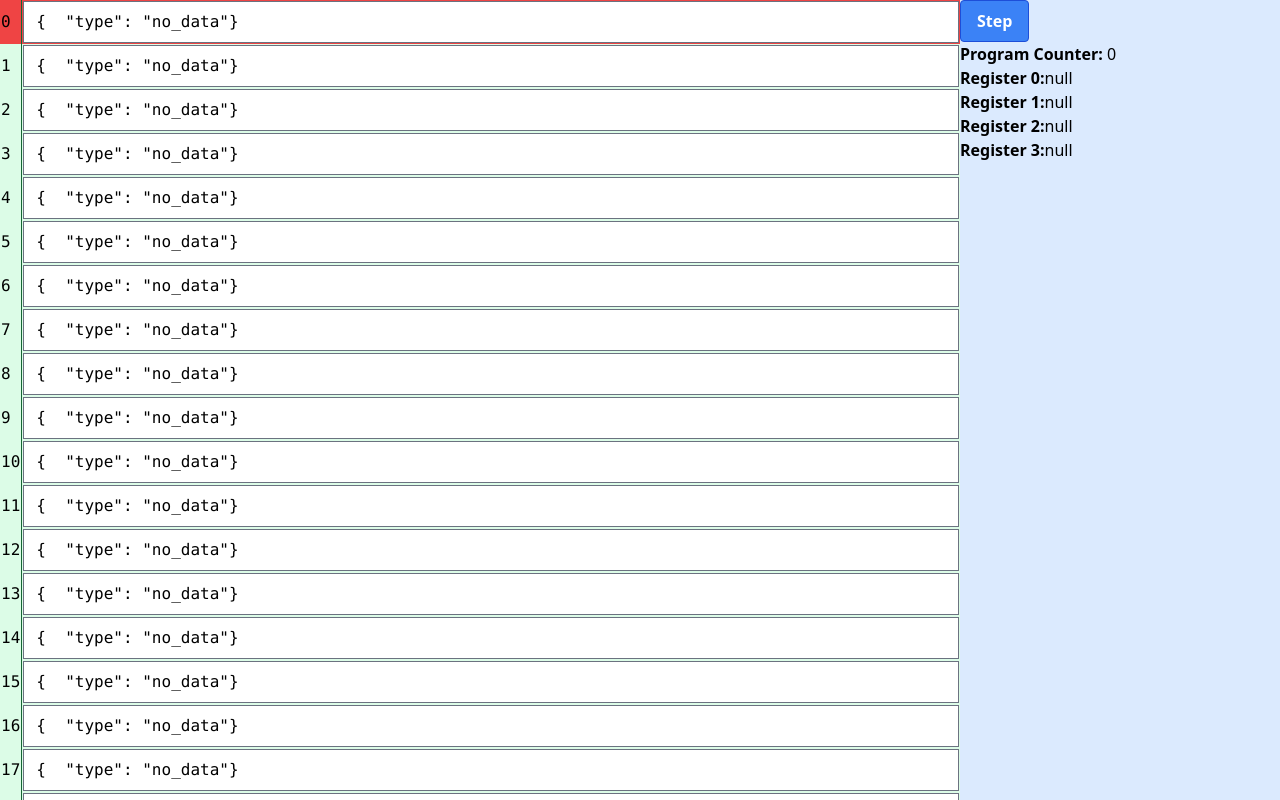
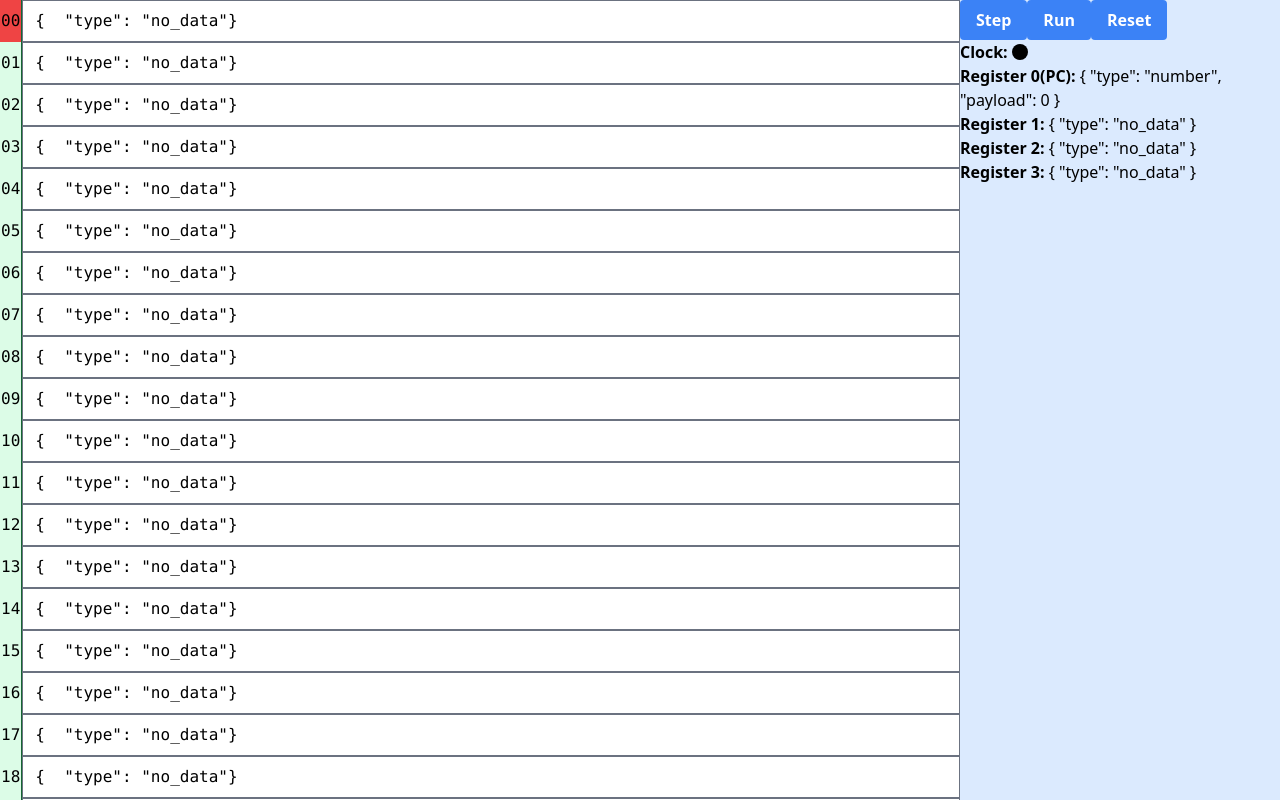
Before and after one commit to AlabasterAxe/interview_prep, an Angular app in the folder operating-system/: page / in a window 1280 px wide. Built offline with nearby package versions, Linux system fonts and the light colour scheme; what @tailwindcss/typography would draw is missing.

Commit message:
add a clock

```diff
--- a/operating-system/src/app/app.component.html
+++ b/operating-system/src/app/app.component.html
@@ -2,11 +2,16 @@
   <div class="w-3/4 bg-green-100 overflow-auto">
     <table>
       <tr
-        [ngClass]="{ 'font-mono': true, 'bg-red-500': programCounter === i }"
+        [ngClass]="{
+          'font-mono': true,
+          'bg-red-500': registers[0] && registers[0].payload === i
+        }"
         *ngFor="let item of memory; let i = index; trackBy: trackByFn"
       >
-        <td class="line-number border-r border-green-800">{{ i }}</td>
-        <td class="value">
+        <td class="line-number border-r border-green-800">
+          {{ zeroPad(i, 2) }}
+        </td>
+        <td class="value p-0">
           <input
             class="w-full"
             type="text"
@@ -18,24 +23,22 @@
     </table>
   </div>
   <div class="w-1/4 bg-blue-100">
-    <button
-      class="
-        bg-blue-500
-        hover:bg-blue-700
-        text-white
-        font-bold
-        py-2
-        px-4
-        border border-blue-700
-        rounded
-      "
-      (click)="evaluateStep()"
-    >
-      Step
-    </button>
-    <p><span class="font-bold">Program Counter: </span>{{ programCounter }}</p>
+    <div class="flex items-center">
+      <button class="btn btn-blue" (click)="evaluateStep()">Step</button>
+      <button class="btn btn-blue" (click)="evaluateStep()">Run</button>
+      <button class="btn btn-blue" (click)="reset()">Reset</button>
+    </div>
+    <div class="flex">
+      <span class="font-bold">Clock: </span
+      ><span
+        class="rounded-full w-4 h-4 m-1"
+        [ngClass]="{ 'bg-black': clockValue, 'bg-white': !clockValue }"
+      ></span>
+    </div>
     <p *ngFor="let register of registers; let i = index">
-      <span class="font-bold">Register {{ i }}:</span>{{ register | json }}
+      <span class="font-bold"
+        >Register {{ i }}{{ i === 0 ? "(PC)" : "" }}: </span
+      >{{ register | json }}
     </p>
   </div>
 </div>
--- a/operating-system/src/app/app.component.scss
+++ b/operating-system/src/app/app.component.scss
@@ -1,4 +1,4 @@
 td.line-number {
-width:0.1%;
-white-space: nowrap;
+  width:0.1%;
+  white-space: nowrap;
 }
--- a/operating-system/src/app/app.component.ts
+++ b/operating-system/src/app/app.component.ts
@@ -22,16 +22,26 @@ export class AppComponent {
   memory: Data[] = Array(MEMORY_SIZE).fill({
     type: DataType.no_data,
   });
-  registers: (Data | null)[] = [null, null, null, null];
+  registers: Data[] = [
+    {
+      type: DataType.number,
+      payload: 0,
+    },
+    { type: DataType.no_data },
+    { type: DataType.no_data },
+    { type: DataType.no_data },
+  ];
+  clockValue = true;
 
   constructor() {
     const existingMemory = localStorage.getItem('memory');
     if (existingMemory) {
       this.memory = JSON.parse(existingMemory);
     }
+    setInterval(() => {
+      this.clockValue = !this.clockValue;
+    }, 500);
   }
-
-  programCounter = 0;
 
   zeroPad = zeroPad;
 
@@ -49,13 +59,17 @@ export class AppComponent {
   }
 
   evaluateStep() {
-    const data = this.memory[this.programCounter];
+    const pc = this.registers[0];
+    if (pc?.type !== DataType.number) {
+      return;
+    }
+    const data = this.memory[pc.payload as number];
     if (data.type !== DataType.instruction) {
       return;
     }
 
     this.evaluateInstruction(data.payload as InstructionPayload);
-    this.programCounter++;
+    (pc.payload as number)++;
   }
 
   evaluateInstruction(instruction: InstructionPayload) {
@@ -93,6 +107,39 @@ export class AppComponent {
     }
   }
 
+  evaluateMultiply(payload: AddPayload) {
+    const value1 = this.registers[payload.register1] as Data;
+    const value2 = this.registers[payload.register2] as Data;
+    if (value1.type === DataType.number && value2.type === DataType.number) {
+      this.putValueAtReference(payload.dst, {
+        type: DataType.number,
+        payload: (value1.payload as number) * (value2.payload as number),
+      });
+    }
+  }
+
+  evaluateSubtract(payload: AddPayload) {
+    const value1 = this.registers[payload.register1] as Data;
+    const value2 = this.registers[payload.register2] as Data;
+    if (value1.type === DataType.number && value2.type === DataType.number) {
+      this.putValueAtReference(payload.dst, {
+        type: DataType.number,
+        payload: (value1.payload as number) - (value2.payload as number),
+      });
+    }
+  }
+
+  evaluateDivide(payload: AddPayload) {
+    const value1 = this.registers[payload.register1] as Data;
+    const value2 = this.registers[payload.register2] as Data;
+    if (value1.type === DataType.number && value2.type === DataType.number) {
+      this.putValueAtReference(payload.dst, {
+        type: DataType.number,
+        payload: (value1.payload as number) / (value2.payload as number),
+      });
+    }
+  }
+
   evaluateMove(payload: MovePayload) {
     let value: Data = { type: DataType.no_data };
     switch (payload.src.type) {
@@ -106,4 +153,8 @@ export class AppComponent {
 
     this.putValueAtReference(payload.dst, value);
   }
+
+  reset() {
+    this.registers[0] = { type: DataType.number, payload: 0 };
+  }
 }
--- a/operating-system/src/styles.scss
+++ b/operating-system/src/styles.scss
@@ -3,3 +3,4 @@
 @import 'tailwindcss/base';
 @import 'tailwindcss/components';
 @import 'tailwindcss/utilities';
+@import './tailwind.css';
--- /dev/null
+++ b/operating-system/src/tailwind.css
@@ -0,0 +1,7 @@
+
+.btn {
+  @apply font-bold py-2 px-4 rounded;
+}
+.btn-blue {
+  @apply bg-blue-500 hover:bg-blue-700 text-white;
+}
```
